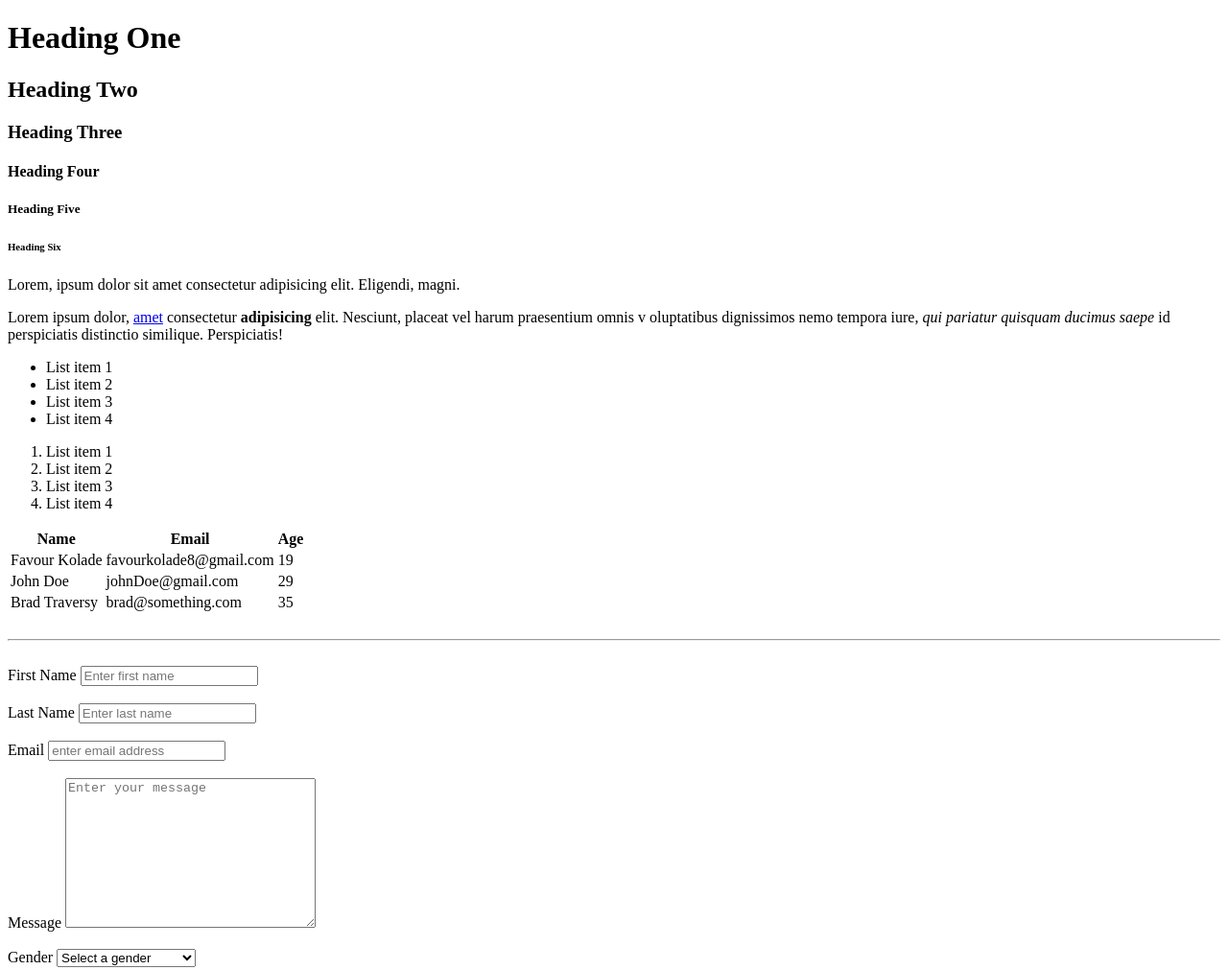
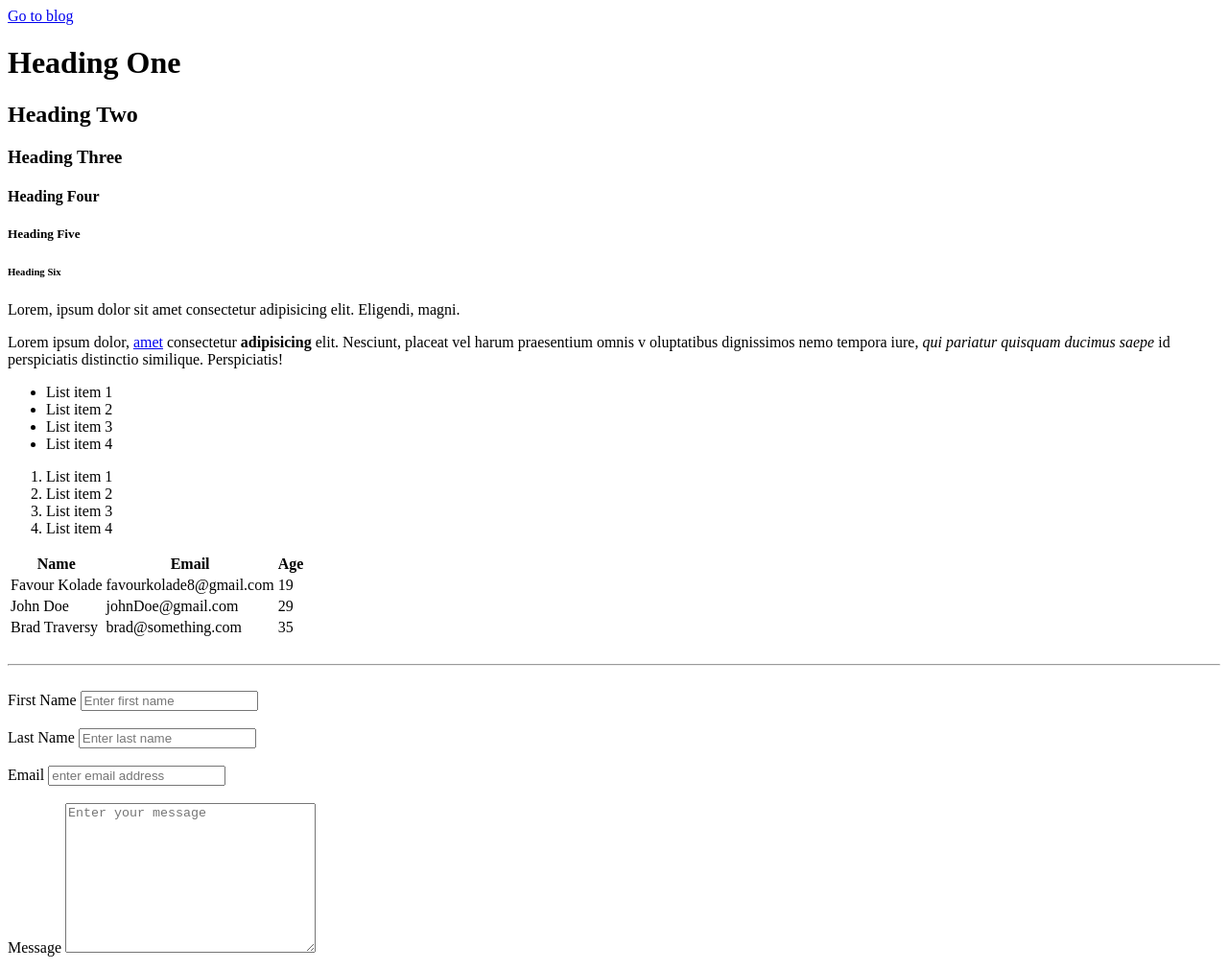
Before and after one commit to Favk/html_cheatsheet, a plain HTML site: page index.html in a window 1280 px wide. Shown: the top 1011 px of the page at 96% size. Drawn offline with Linux system fonts and the light colour scheme.

Commit message:
added link to blog page

```diff
--- a/index.html
+++ b/index.html
@@ -7,6 +7,9 @@
     <title>HTML Cheat Sheet</title>
 </head>
 <body>
+
+    <a href="blog.html">Go to blog</a>
+
     <!-- Headings, a comment in HTML -->
     <h1>Heading One</h1>
     <h2>Heading Two</h2>
```
